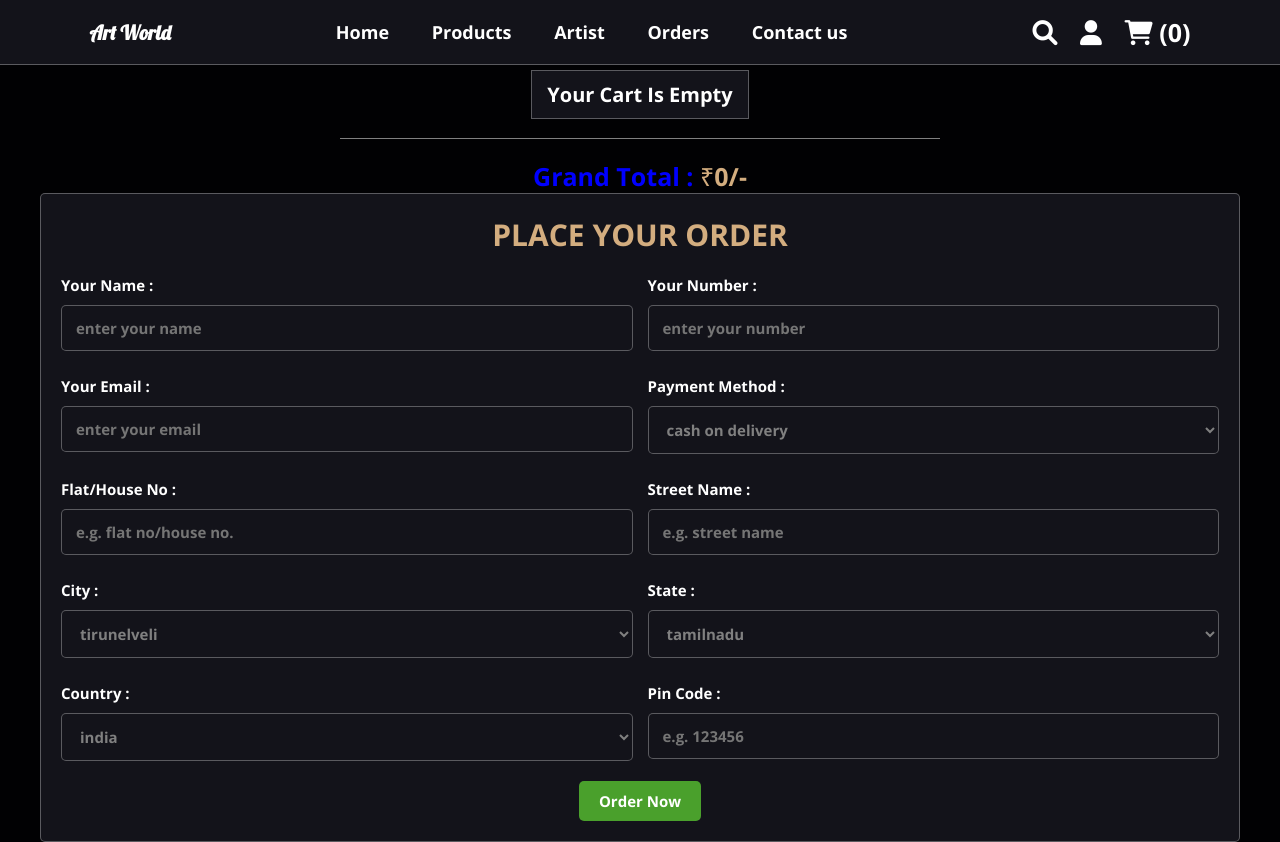
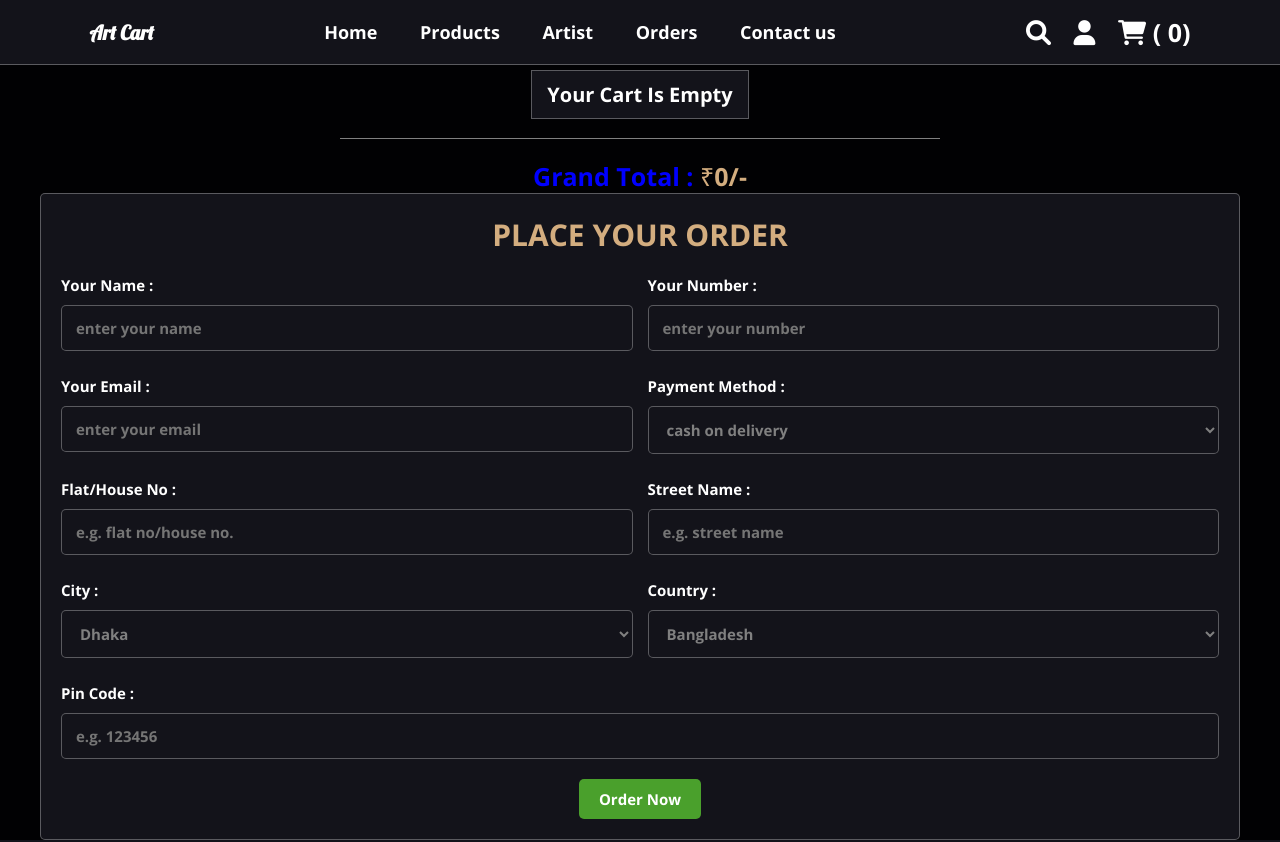
Before and after one commit to AdityAnanna3456/Online_Art_Gallery, a PHP site: page /user_orders.php in a window 1280 px wide. Run offline with PHP 8.4, Linux system fonts and the light colour scheme; a user stored in the database is signed in; data comes from the database, SQL or seed files in the repository.

Commit message:
changes made

```diff
--- a/admin_orders.php
+++ b/admin_orders.php
@@ -75,11 +75,11 @@ if(isset($_GET['delete'])){
             <input type="hidden" name="order_id" value="<?php echo $row['order_id']; ?>">
             <select name="update_payment">
                <option value="" selected disabled><?php echo $row['payment_status']; ?></option>
-               <option value="ArtWorld has accepted your order">ArtWorld has accepted your order</option>
+               <option value="ArtWorld has accepted your order">ArtCart has accepted your order</option>
                <option value="your item has been shipped">your item has been shipped</option>
                <option value="your order is arriving soon">your order is arriving soon</option>
                <option value="your order has almost reached">your order has almost reached</option>
-               <option value="Your order from ArtWorld was delivered">Your order from ArtWorld was delivered</option>
+               <option value="Your order from ArtWorld was delivered">Your order from ArtCart was delivered</option>
                <option value="completed">completed</option>
             </select>
             <button type="submit" name="update_order" class="btn"><i class="fas fa-edit"></i>update<button>
--- a/artist_payment.php
+++ b/artist_payment.php
@@ -25,10 +25,10 @@ include 'artist_header.php'; ?>
       <div class="box">
           <div class="image"><img src="images/<?php echo $row['image']; ?>" alt=""></div>
           <div class="name"><?php echo $row['name']; ?></div>
-          <p>Your art price : <span>₹<?php echo $row['price'] ?>/-</span></p>
-          <p>Our commission : <span>₹100/-</span></p>
+          <p>Your art price : <span>Tk<?php echo $row['price'] ?>/-</span></p>
+          <p>Our commission : <span>Tk100/-</span></p>
           <p>-------------------------------------</p>
-          <p>Total price : <span>₹<?php echo $row['final_price'] ?>/-</span></p>
+          <p>Total price : <span>Tk<?php echo $row['final_price'] ?>/-</span></p>
           <p> Status : <span><?php echo $row['status'] ?></span> </p>
       </div>
       <?php
--- a/artist_tips.php
+++ b/artist_tips.php
@@ -47,7 +47,7 @@ u{
 <h1 class="title"> <span>tips for </span>artist</h1>
 <div class="box">
 <p> Once you register with us by filling the basic information, click on 'ADD ARTWORK'. Upload all your artworks one by one, with filling up the necessary information. </p>
-<p> We add our commission ₹100 for every artwork you uploaded. </p>
+<p> We add our commission Tk100 for every artwork you uploaded. </p>
 <br>
 <p><span>Tips to Upload images:</span></p>
 <p><span>•</span> Ensure that you click good quality images as images of poor quality might affect the purchasing decision of the buyer.</p>
@@ -59,7 +59,7 @@ u{
 <p><span>•</span> Pack the box with water proof material & courier on following address.</p>
 <br><br>
 <center>
-<p><span>&nbsp; <i class="fa-solid fa-house" style="color:#d3ad7f"></i> Address : </span>&nbsp;101,Art Gallery,<br>&nbsp; Raj Nagar, Palayamkottai, Tirunelveli.</p></center>
+<p><span>&nbsp; <i class="fa-solid fa-house" style="color:#d3ad7f"></i> Address : </span>&nbsp;101,Art Gallery,<br>&nbsp; Katabon, Dhaka, Dhaka.</p></center>
 </div>
 </div>
 </section>
--- a/products.php
+++ b/products.php
@@ -1,7 +1,7 @@
 <form action="" method="post" class="box">
 <div class="image"><img src="images/<?php echo $row['image']; ?>" alt=""></div>
    <div class="name"><?php echo $row['name']; ?></div>
-   <h2>₹<?php echo $row['price']; ?>/-</h2>
+   <h2>Tk<?php echo $row['price']; ?>/-</h2>
    <p>Artist Name: <span><?php echo $row['artist_name']; ?></span></p>
    <p>Art Type: <span><?php echo $row['art_type']; ?></span></p>
    <p>Theme  : <span><?php echo $row['theme']; ?></span></p>
--- a/search_orders.php
+++ b/search_orders.php
@@ -79,11 +79,11 @@ if(isset($_POST['update_order'])){
             <input type="hidden" name="order_id" value="<?php echo $row['order_id']; ?>">
             <select name="update_payment">
                <option value="" selected disabled><?php echo $row['payment_status']; ?></option>
-               <option value="ArtWorld has accepted your order">ArtWorld has accepted your order</option>
+               <option value="ArtWorld has accepted your order">ArtCart has accepted your order</option>
                <option value="your item has been shipped">your item has been shipped</option>
                <option value="your order is arriving soon">your order is arriving soon</option>
                <option value="your order has almost reached">your order has almost reached</option>
-               <option value="Your order from ArtWorld was delivered">Your order from ArtWorld was delivered</option>
+               <option value="Your order from ArtWorld was delivered">Your order from ArtCart was delivered</option>
                <option value="completed">completed</option>
             </select>
             <button id="remove" type="submit" name="update_order" class="btn"><i class="fas fa-edit"></i>update<button>
--- a/user_cart.php
+++ b/user_cart.php
@@ -50,7 +50,7 @@ if(isset($_GET['delete_all'])){
       <tr>
          <td><img src="images/<?php echo $row['image']; ?>" height="100" alt=""></td>
          <td><?php echo $row['name']; ?></td>
-         <td>₹<?php echo $row['price']; ?>/-</td>
+         <td>Tk<?php echo $row['price']; ?>/-</td>
          <td>
          <form action="" method="post">
             <input type="hidden" name="id"  value="<?php echo $row['c_id']; ?>" >
@@ -69,7 +69,7 @@ if(isset($_GET['delete_all'])){
       <tr class="table-bottom">
          <td><a href="user_products.php" class="option-btn" style="margin-top: 0;">continue shopping</a></td>
          <td colspan="3">grand total</td>
-         <td>₹<?php echo $grand_total; ?>/-</td>
+         <td>Tk<?php echo $grand_total; ?>/-</td>
          <td><a href="user_cart.php?delete_all" onclick="return confirm('are you sure you want to delete all?');" class="remove-btn"> <i class="fas fa-trash"></i> delete all </a></td>
       </tr>
       </tbody>
--- a/user_header.php
+++ b/user_header.php
@@ -1,13 +1,13 @@
 <?php
-if(isset($message)){
-   foreach($message as $message){
+if (isset($message)) {
+   foreach ($message as $message) {
       echo '
-      <div class="message"><span>'.$message.'</span><i class="fas fa-times" onclick="this.parentElement.remove();"></i></div>';
+      <div class="message"><span>' . $message . '</span><i class="fas fa-times" onclick="this.parentElement.remove();"></i></div>';
    }
 }
 ?>
 <header class="header">
-    <h1 style="font-family: 'Lobster', cursive; color: white;"> Art World</h1>
+   <h1 style="font-family: 'Lobster', cursive; color: white;"> Art Cart</h1>
    <nav class="navbar">
       <a href="index.php">Home</a>
       <a href="user_products.php">Products</a>
@@ -22,11 +22,17 @@ if(isset($message)){
       $res = mysqli_query($conn, "SELECT * FROM `cart` WHERE user_id = '$user_id'") or die('query failed');
       $row = mysqli_num_rows($res);
       ?>
-            <a href="user_cart.php"> <i class="fas fa-shopping-cart"></i> <span>(<?php echo $row; ?>)</span></a>
+      <a href="user_cart.php"> <i class="fas fa-shopping-cart"></i> <span>(
+            <?php echo $row; ?>)
+         </span></a>
    </div>
    <div class="user-box">
-            <p>username : <span><?php echo $_SESSION['user_name']; ?></span></p>
-            <p>email : <span><?php echo $_SESSION['user_email']; ?></span></p>
+      <p>username : <span>
+            <?php echo $_SESSION['user_name']; ?>
+         </span></p>
+      <p>email : <span>
+            <?php echo $_SESSION['user_email']; ?>
+         </span></p>
       <a href="profile_update.php" class="update-btn"><i class="fa fa-edit"></i> update profile</a><br>
       <a href="logout.php" class="logout-btn"><i class="fa fa-sign-out"></i> logout</a><br><br>
       <p> new <a href="login.php">login</a> | <a href="register.php">register</a> </p>
--- a/user_orders.php
+++ b/user_orders.php
@@ -98,21 +98,16 @@ if(isset($_POST['order_btn'])){
          <div class="inputBox">
             <span>city :</span>
             <select name="city">
-               <option value="tirunelveli">tirunelveli</option>
-               <option value="tuticorin">tuticorin</option>
-               <option value="tiruchendhur">tiruchendhur</option>
+               <option value="Dhaka">Dhaka</option>
+               <option value="Chittagong">Chittagong</option>
+               <option value="Shylet">Shylet</option>
             </select>
          </div>
-         <div class="inputBox">
-            <span>state :</span>
-            <select name="state">
-               <option value="tamilnadu">tamilnadu</option>
-            </select>
-         </div>
+
          <div class="inputBox">
             <span>country :</span>
             <select name="country">
-               <option value="india">india</option>
+               <option value="Bangladesh">Bangladesh</option>
             </select>
          </div>
          <div class="inputBox">
--- a/user_orders_placed.php
+++ b/user_orders_placed.php
@@ -29,7 +29,7 @@ if(!isset($user_id)){
          <p> address : <span><?php echo $row['address']; ?></span> </p>
          <p> payment method : <span><?php echo $row['method']; ?></span> </p>
          <p> your orders : <span><?php echo $row['total_products']; ?></span> </p>
-         <p> total price : <span>₹<?php echo $row['total_price']; ?>/-</span> </p>
+         <p> total price : <span>Tk<?php echo $row['total_price']; ?>/-</span> </p>
          <center><br><hr width="100%" color="grey" size="4"></center>
          <p> order status : <span style="color:<?php if($row['payment_status'] == 'pending'){ echo 'red'; }else{ echo 'green'; } ?>;"><?php echo $row['payment_status']; ?></span> </p>
          </div>
```
Also changed, not shown: footer.php (added, +11 -0 lines), index.php (+13 -8 lines), README.md. Lines whose indentation alone changed are shown as unchanged.
